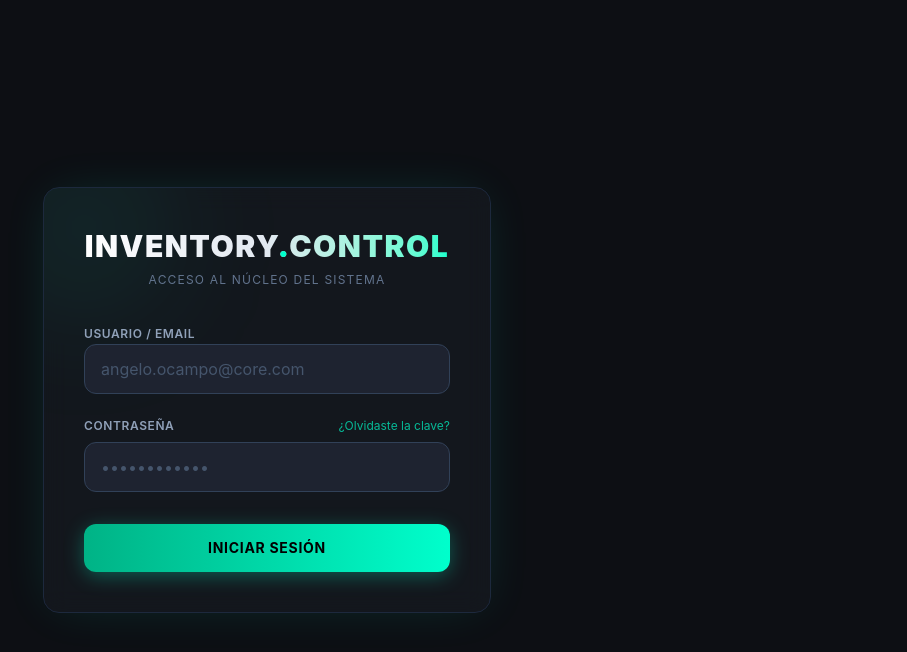
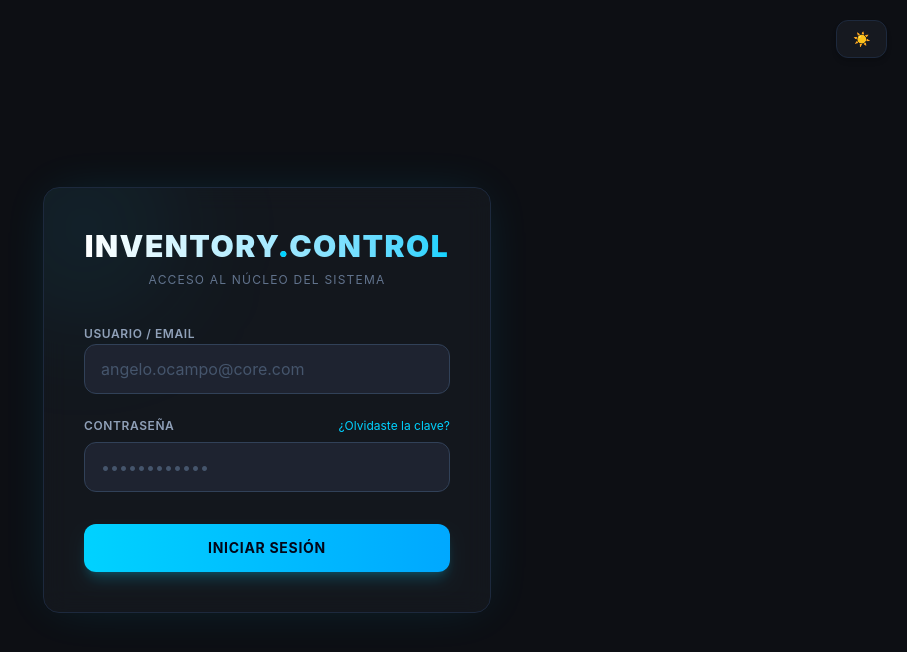
Before and after one commit to AngelAlgo262/inventory-control-front, a Vue app: page / in a window 1280 px wide. Shown: the top 652 px of the page, without its empty margins (373-1280 px from the left). Built offline with nearby package versions, Linux system fonts and the light colour scheme.

Commit message:
feat: estilos de login, cambio para movil

```diff
--- a/src/App.vue
+++ b/src/App.vue
@@ -1,17 +1,29 @@
 <template>
-  <div class="min-h-screen bg-[#0d0f14] text-slate-100 flex items-center justify-center font-sans antialiased selection:bg-[#00ffcc] selection:text-black">
+  <!-- Clases dinámicas para el modo claro/oscuro -->
+  <div class="min-h-screen bg-slate-50 text-slate-900 dark:bg-[#0d0f14] dark:text-slate-100 flex flex-col items-center justify-center font-sans antialiased selection:bg-brand selection:text-black transition-colors duration-300">
+
+    <!-- Botón para cambiar de tema -->
+    <div class="absolute top-5 right-5 z-50">
+      <button
+        @click="toggleTheme"
+        class="px-4 py-2 bg-slate-200 dark:bg-[#161920] border border-slate-300 dark:border-slate-800 rounded-xl text-sm font-semibold shadow-md cursor-pointer hover:scale-105 active:scale-95 transition-all"
+      >
+        {{ isDark ? '☀️' : '🌙' }}
+      </button>
+    </div>
+
     <!-- Contenedor del Login -->
-    <div class="w-full max-w-md p-8 sm:p-10 bg-[#161920]/80 backdrop-blur-md rounded-2xl border border-slate-800 shadow-[0_0_50px_-12px_rgba(0,255,204,0.15)] relative overflow-hidden group">
+    <div class="w-full max-w-md p-8 sm:p-10 bg-white dark:bg-[#161920]/80 backdrop-blur-md rounded-2xl border border-slate-200 dark:border-slate-800 shadow-xl dark:shadow-[0_0_50px_-12px_rgba(0,210,255,0.15)] relative overflow-hidden group">
 
-      <!-- Efecto de brillo de neón superior -->
-      <div class="absolute -top-10 -left-10 w-40 h-40 bg-[#00ffcc]/10 rounded-full blur-3xl group-hover:bg-[#00ffcc]/20 transition-all duration-700"></div>
+      <!-- Efecto de brillo de neón superior (Usa la variable brand) -->
+      <div class="absolute -top-10 -left-10 w-40 h-40 bg-brand/10 rounded-full blur-3xl group-hover:bg-brand/20 transition-all duration-700"></div>
 
       <!-- Encabezado -->
       <div class="text-center mb-8 relative z-10">
-        <h1 class="text-3xl font-black tracking-wider text-transparent bg-clip-text bg-gradient-to-r from-white via-slate-200 to-[#00ffcc]">
-          INVENTORY<span class="text-[#00ffcc]">.</span>CONTROL
+        <h1 class="text-3xl font-black tracking-wider text-transparent bg-clip-text bg-gradient-to-r from-slate-800 to-slate-900 dark:from-white dark:to-brand">
+          INVENTORY<span class="text-brand">.</span>CONTROL
         </h1>
-        <p class="text-xs text-slate-500 mt-2 tracking-widest uppercase">Acceso al Núcleo del Sistema</p>
+        <p class="text-xs text-slate-400 dark:text-slate-500 mt-2 tracking-widest uppercase">Acceso al Núcleo del Sistema</p>
       </div>
 
       <!-- Formulario -->
@@ -19,37 +31,33 @@
 
         <!-- Campo: Usuario -->
         <div class="space-y-2">
-          <label class="text-xs font-semibold uppercase tracking-wider text-slate-400">Usuario / Email</label>
-          <div class="relative">
+          <label class="text-xs font-semibold uppercase tracking-wider text-slate-500 dark:text-slate-400">Usuario / Email</label>
           <input
             v-model="form.email"
             type="text"
             placeholder="angelo.ocampo@core.com"
-              class="w-full px-4 py-3 bg-[#1e2330] border border-slate-700 rounded-xl focus:outline-none focus:border-[#00ffcc] focus:ring-1 focus:ring-[#00ffcc] text-slate-200 placeholder-slate-600 transition-all duration-300"
+            class="w-full px-4 py-3 bg-slate-100 dark:bg-[#1e2330] border border-slate-300 dark:border-slate-700 rounded-xl focus:outline-none focus:border-brand focus:ring-1 focus:ring-brand text-slate-900 dark:text-slate-200 placeholder-slate-400 dark:placeholder-slate-600 transition-all duration-300"
           />
-          </div>
         </div>
 
         <!-- Campo: Contraseña -->
         <div class="space-y-2">
           <div class="flex justify-between items-center">
-            <label class="text-xs font-semibold uppercase tracking-wider text-slate-400">Contraseña</label>
-            <a href="#" class="text-xs text-[#00ffcc]/70 hover:text-[#00ffcc] transition-colors">¿Olvidaste la clave?</a>
+            <label class="text-xs font-semibold uppercase tracking-wider text-slate-500 dark:text-slate-400">Contraseña</label>
+            <a href="#" class="text-xs text-brand hover:underline transition-colors">¿Olvidaste la clave?</a>
           </div>
-          <div class="relative">
           <input
             v-model="form.password"
             type="password"
             placeholder="••••••••••••"
-              class="w-full px-4 py-3 bg-[#1e2330] border border-slate-700 rounded-xl focus:outline-none focus:border-[#00ffcc] focus:ring-1 focus:ring-[#00ffcc] text-slate-200 placeholder-slate-600 transition-all duration-300"
+            class="w-full px-4 py-3 bg-slate-100 dark:bg-[#1e2330] border border-slate-300 dark:border-slate-700 rounded-xl focus:outline-none focus:border-brand focus:ring-1 focus:ring-brand text-slate-900 dark:text-slate-200 placeholder-slate-400 dark:placeholder-slate-600 transition-all duration-300"
           />
         </div>
-        </div>
 
-        <!-- Botón de Entrada -->
+        <!-- Botón de Entrada (Usa las variables de color globales) -->
         <button
           type="submit"
-          class="w-full py-3.5 mt-2 bg-gradient-to-r from-[#00b386] to-[#00ffcc] text-black font-bold rounded-xl shadow-[0_4px_20px_rgba(0,255,204,0.3)] hover:shadow-[0_4px_30px_rgba(0,255,204,0.5)] active:scale-[0.98] transition-all duration-200 cursor-pointer uppercase tracking-wider text-sm"
+          class="w-full py-3.5 mt-2 bg-gradient-to-r from-brand to-brand-hover text-black dark:text-slate-950 font-bold rounded-xl shadow-lg shadow-brand/20 hover:shadow-xl hover:shadow-brand/40 active:scale-[0.98] transition-all duration-200 cursor-pointer uppercase tracking-wider text-sm"
         >
           Iniciar Sesión
         </button>
@@ -61,15 +69,42 @@
 </template>
 
 <script setup>
-import { ref } from 'vue'
+import { ref, onMounted } from 'vue'
 
 const form = ref({
   email: '',
   password: ''
 })
 
+// Estado reactivo para el tema
+const isDark = ref(true)
+
+// Función para cambiar de tema alternando la clase en la etiqueta html
+const toggleTheme = () => {
+  isDark.value = !isDark.value
+  if (isDark.value) {
+    document.documentElement.classList.add('dark')
+    localStorage.setItem('theme', 'dark')
+  } else {
+    document.documentElement.classList.remove('dark')
+    localStorage.setItem('theme', 'light')
+  }
+}
+
+// Al montar, verificamos si ya había una preferencia guardada
+onMounted(() => {
+  const savedTheme = localStorage.getItem('theme')
+  if (savedTheme === 'light') {
+    isDark.value = false
+    document.documentElement.classList.remove('dark')
+  } else {
+    // Por defecto forzamos el modo oscuro Cyberpunk que nos gusta
+    isDark.value = true
+    document.documentElement.classList.add('dark')
+  }
+})
+
 const handleLogin = () => {
-  console.log('Intentando conectar al núcleo con:', form.value)
-  // Aquí meteremos Axios más adelante para pegarle al back en Laravel
+  console.log('Intentando conectar con:', form.value)
 }
 </script>
--- a/src/style.css
+++ b/src/style.css
@@ -1 +1,21 @@
 @import "tailwindcss";
+
+@theme {
+  /* Declarr variable global para el color de acento */
+  --color-brand: #00d2ff;
+  --color-brand-hover: #00a8ff;
+}
+
+/* Configurar el comportamiento por defecto de Tailwind v4 para modo oscuro por clase */
+@variant dark (&:where(.dark, .dark *));
+
+/* Estilos globales rápidos para que el fondo cambie suave */
+body {
+  transition: background-color 0.3s ease, color 0.3s ease;
+  margin: 0;
+  overflow-x: hidden;
+}
+/* Altura dinámica en móviles */
+.h-dynamic-screen {
+  height: 100dvh;
+}
```
Lines whose indentation alone changed are shown as unchanged.
